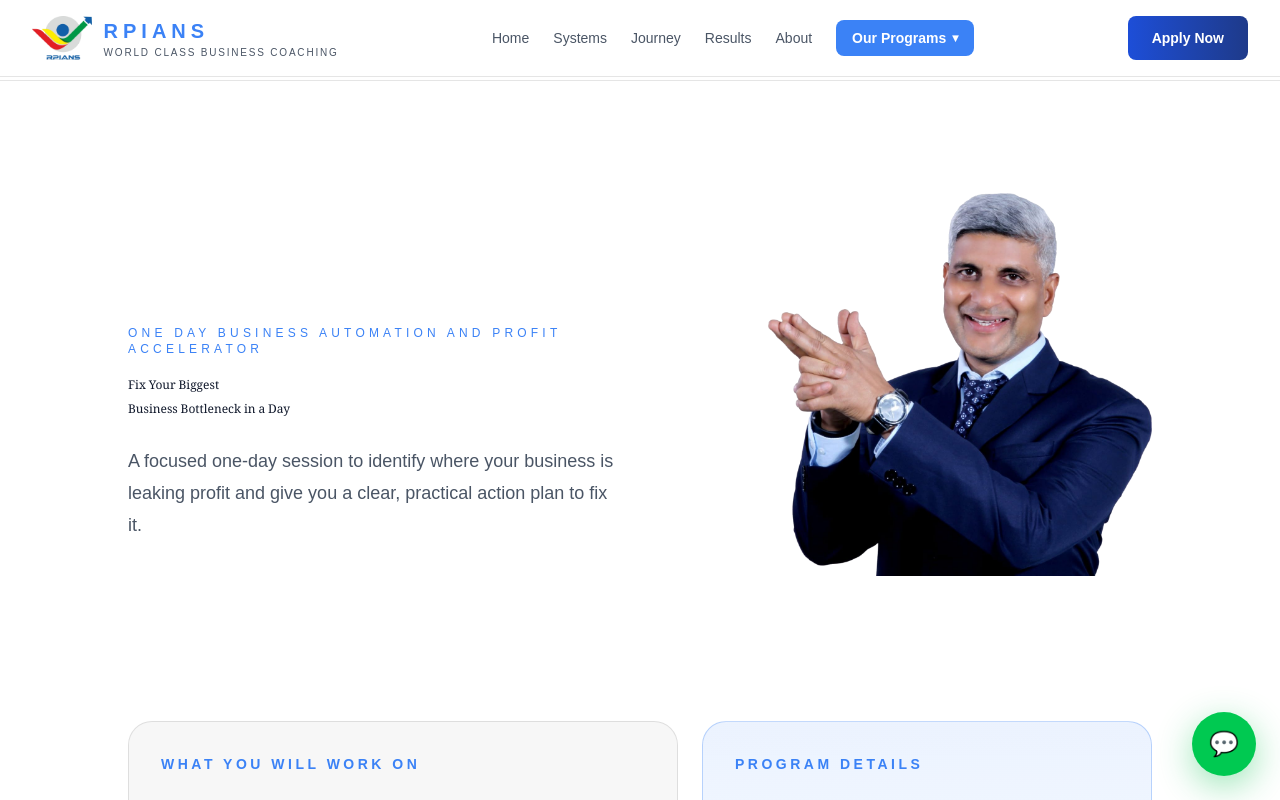
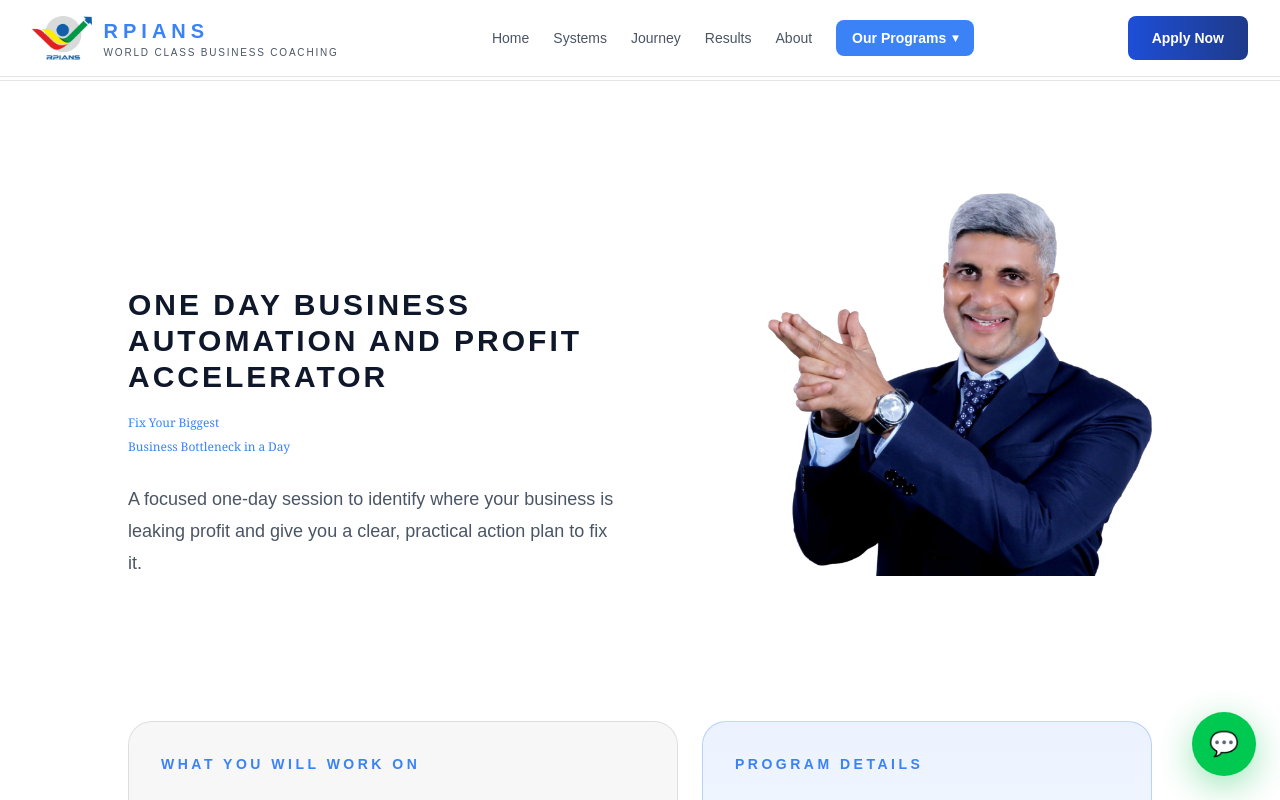
Before and after one commit to dmo-tech/rpiansworldclass, a Next.js app: page /programs/1-day in a window 1280 px wide. Shown: the top 800 px of the page. Built offline with nearby package versions, Linux system fonts and the light colour scheme.

Commit message:
Swap 1 Day page styling: eyebrow bigger/black, heading line blue
Added an eyebrowClassName override on ProgramPageTemplate alongside
the existing headingClassName override, applied only on the 1 Day
page.

Co-Authored-By: Claude Sonnet 5 <noreply@anthropic.com>

```diff
--- a/app/ProgramPageTemplate.tsx
+++ b/app/ProgramPageTemplate.tsx
@@ -22,6 +22,7 @@ type ProgramPageTemplateProps = {
   photoSrc?: string;
   photoAlt?: string;
   headingClassName?: string;
+  eyebrowClassName?: string;
 };
 
 export default function ProgramPageTemplate({
@@ -37,6 +38,7 @@ export default function ProgramPageTemplate({
   photoSrc,
   photoAlt,
   headingClassName,
+  eyebrowClassName,
 }: ProgramPageTemplateProps): ReactNode {
   return (
     <main className="relative min-h-screen overflow-x-hidden bg-white text-[#0f172a]">
@@ -50,7 +52,12 @@ export default function ProgramPageTemplate({
             {photoSrc ? (
               <div className="grid items-center gap-12 lg:grid-cols-2">
                 <Reveal direction="up" className="text-center lg:text-left">
-                  <p className="text-xs uppercase tracking-[0.35em] text-[#3b82f6]">
+                  <p
+                    className={
+                      eyebrowClassName ??
+                      "text-xs uppercase tracking-[0.35em] text-[#3b82f6]"
+                    }
+                  >
                     {eyebrow}
                   </p>
 
--- a/app/programs/1-day/page.tsx
+++ b/app/programs/1-day/page.tsx
@@ -14,7 +14,8 @@ export default function OneDayProgramPage() {
       eyebrow="One Day Business Automation And Profit Accelerator"
       headingLine1="Fix Your Biggest"
       headingLine2="Business Bottleneck in a Day"
-      headingClassName="text-xs"
+      headingClassName="text-xs text-[#3b82f6]"
+      eyebrowClassName="text-2xl md:text-3xl font-bold uppercase tracking-[0.1em] text-[#0f172a]"
       description="A focused one-day session to identify where your business is leaking profit and give you a clear, practical action plan to fix it."
       duration="1 Day"
       mode="Live Online or In-Person"
```
